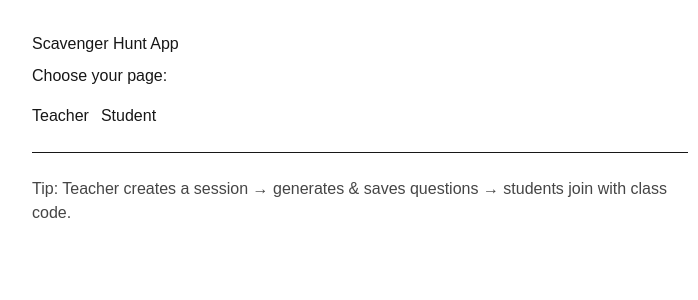
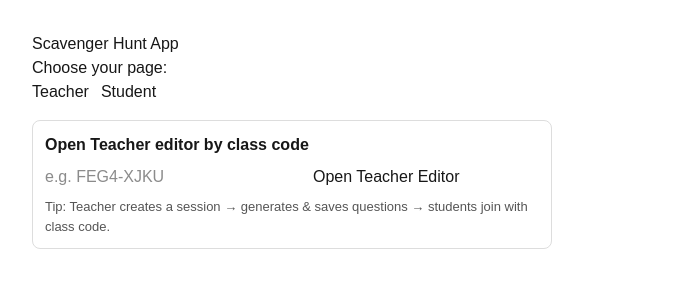
Before and after one commit to Ponta-English-Teacher/classroom-question-builder, a Next.js app: page / in a window 1280 px wide. Shown: the top 300 px of the page, without its empty margins (0-698 px from the left). Built offline with nearby package versions, Linux system fonts and the light colour scheme.

Commit message:
Add class-code box on home page to reopen teacher editor

```diff
--- a/app/page.tsx
+++ b/app/page.tsx
@@ -1,29 +1,66 @@
-import Link from "next/link";
+"use client";
 
-export default function Home() {
+import { useState } from "react";
+import { useRouter } from "next/navigation";
+
+export default function HomePage() {
+  const router = useRouter();
+  const [classCode, setClassCode] = useState("");
+
+  function goTeacher() {
+    router.push("/teacher");
+  }
+
+  function goStudent() {
+    router.push("/student");
+  }
+
+  function openTeacherByCode() {
+    const cid = classCode.trim();
+    if (!cid) return;
+    router.push(`/teacher?classId=${encodeURIComponent(cid)}`);
+  }
+
   return (
-    <main style={{ padding: "2rem", fontFamily: "sans-serif", maxWidth: 720 }}>
+    <main style={{ padding: "2rem", fontFamily: "sans-serif", maxWidth: 900 }}>
       <h1>Scavenger Hunt App</h1>
 
-      <p style={{ marginTop: 8 }}>
-        Choose your page:
-      </p>
+      <p>Choose your page:</p>
 
-      <div style={{ display: "flex", gap: 12, flexWrap: "wrap", marginTop: 16 }}>
-        <Link href="/teacher">
-          <button>Teacher</button>
-        </Link>
-
-        <Link href="/student">
-          <button>Student</button>
-        </Link>
+      <div style={{ display: "flex", gap: 12, flexWrap: "wrap", marginBottom: "1rem" }}>
+        <button onClick={goTeacher}>Teacher</button>
+        <button onClick={goStudent}>Student</button>
       </div>
 
-      <hr style={{ margin: "24px 0" }} />
+      <div
+        style={{
+          border: "1px solid #ddd",
+          padding: 12,
+          borderRadius: 8,
+          marginBottom: "1rem",
+          maxWidth: 520,
+        }}
+      >
+        <div style={{ fontWeight: 700, marginBottom: 8 }}>
+          Open Teacher editor by class code
+        </div>
 
-      <p style={{ opacity: 0.8 }}>
-        Tip: Teacher creates a session → generates & saves questions → students join with class code.
-      </p>
+        <div style={{ display: "flex", gap: 8, flexWrap: "wrap" }}>
+          <input
+            value={classCode}
+            onChange={(e) => setClassCode(e.target.value)}
+            placeholder="e.g. FEG4-XJKU"
+            style={{ width: 260 }}
+          />
+          <button onClick={openTeacherByCode} disabled={!classCode.trim()}>
+            Open Teacher Editor
+          </button>
+        </div>
+
+        <div style={{ marginTop: 8, fontSize: 13, color: "#555" }}>
+          Tip: Teacher creates a session → generates & saves questions → students join with class code.
+        </div>
+      </div>
     </main>
   );
 }
```
